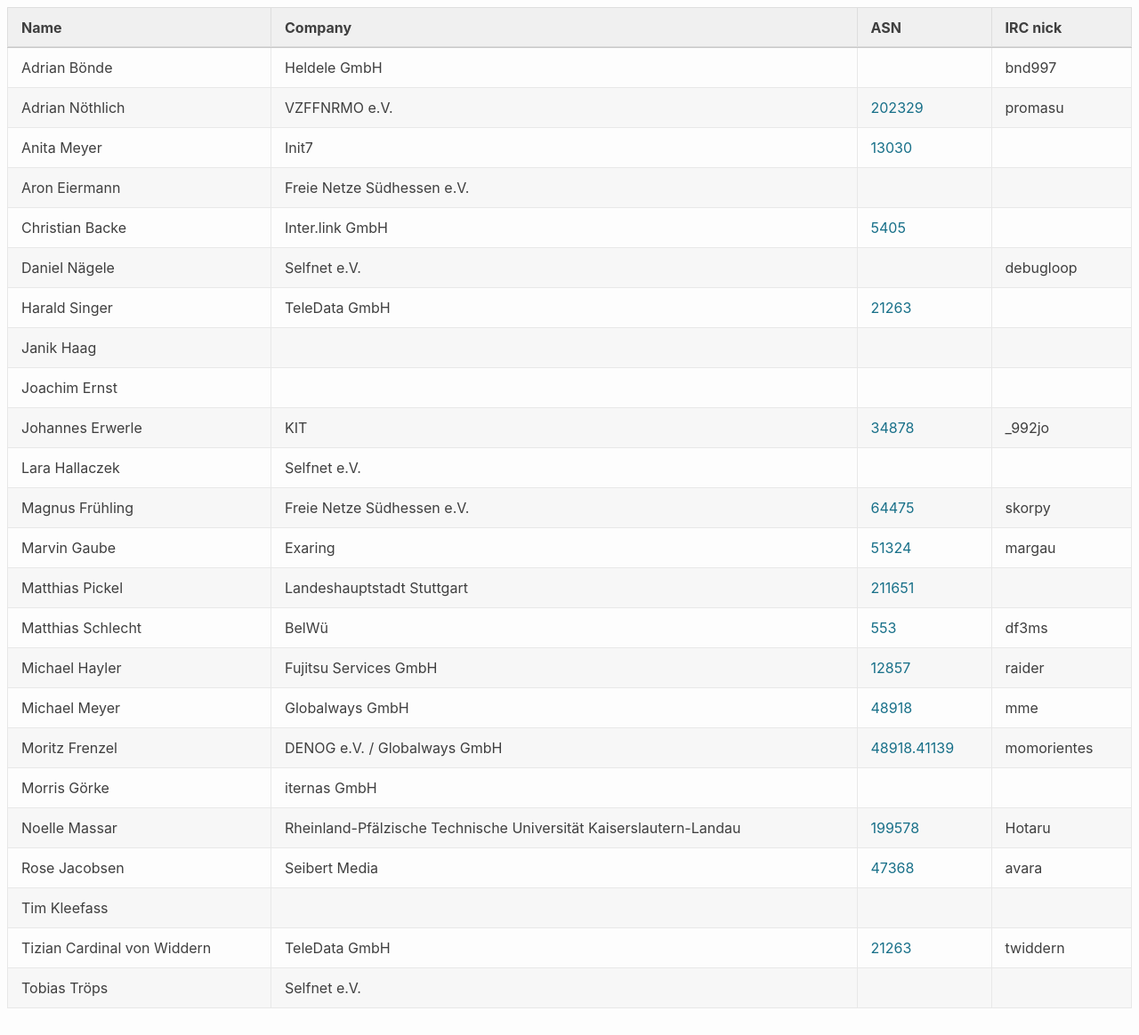
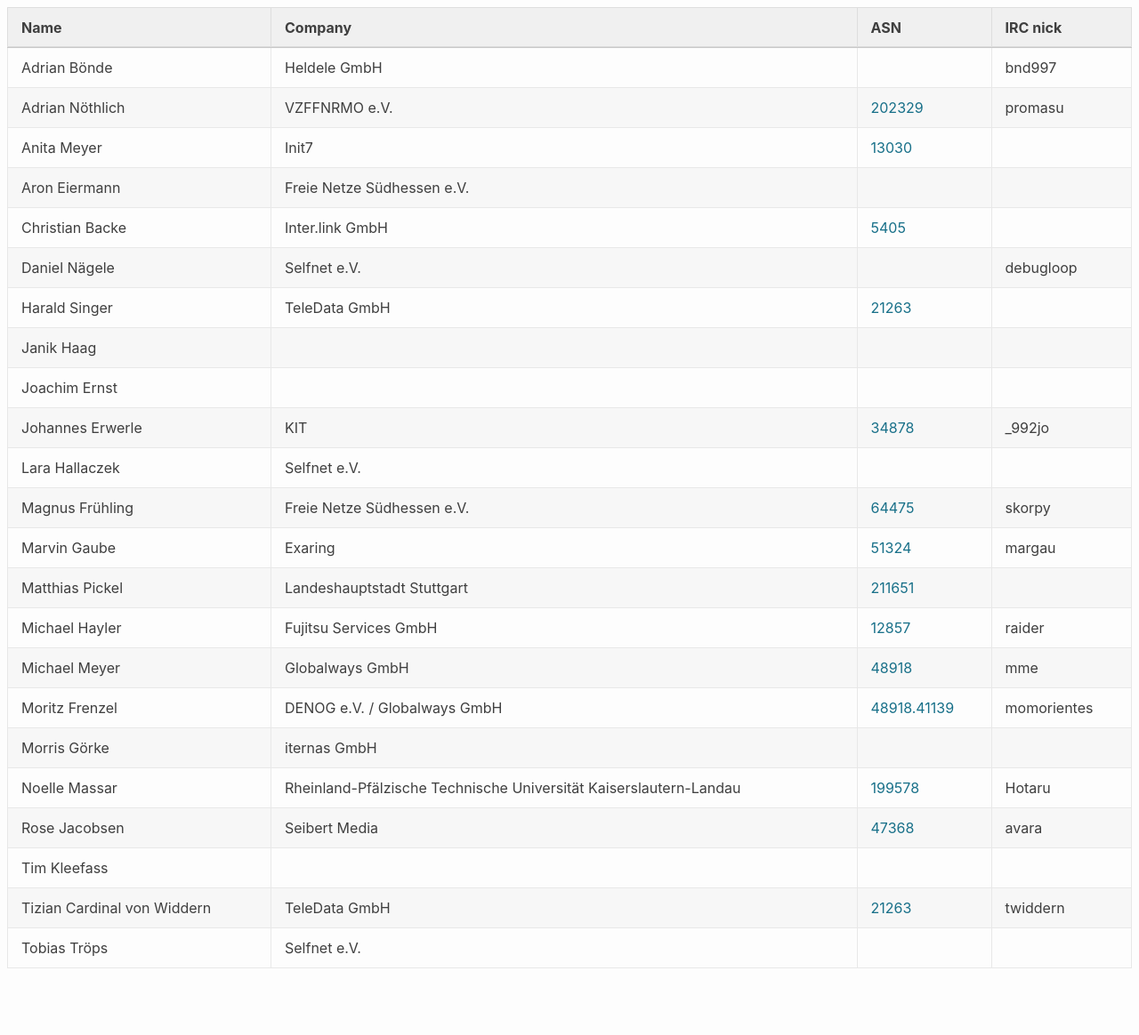
Before and after one commit to denog/pretix-attendeelist, a Jekyll site: the page built from meetup2023_03/index.markdown, in a window 1280 px wide and 1164 px high. Shown: the whole window at 89% size. Built offline with Jekyll 4.4.1, drawn with Linux system fonts in a browser that asks for light colours.

Commit message:
Latest data: Wed Apr 19 08:30:08 UTC 2023

```diff
--- a/_data/attendees_denog_meetup_2023_03.json
+++ b/_data/attendees_denog_meetup_2023_03.json
@@ -84,12 +84,6 @@
     "asn": "211651"
   },
   {
-    "name": "Matthias Schlecht",
-    "company": "BelWü",
-    "irc": "df3ms",
-    "asn": "553"
-  },
-  {
     "name": "Michael Hayler",
     "company": "Fujitsu Services GmbH",
     "irc": "raider",
```
